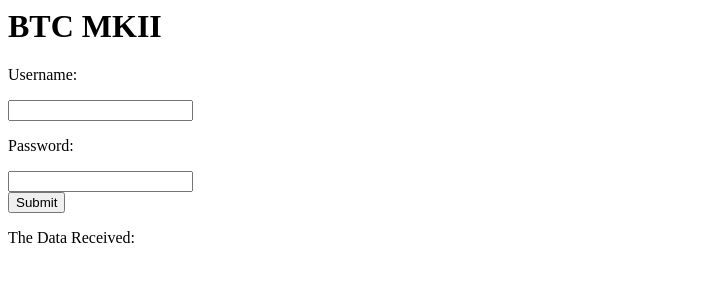
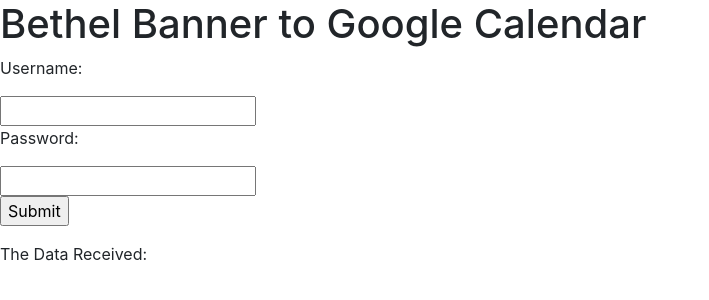
Before and after one commit to gruntygap/btc-mk2, a website: page src/public/html/index.html in a window 1280 px wide. Shown: the whole page, without its empty margins (0-709 px from the left). Drawn offline with nearby package versions, Linux system fonts and the light colour scheme; files that its build step writes are made by us from their sources.

Commit message:
ADDED bootstrap, need to style

```diff
--- a/src/public/html/index.html
+++ b/src/public/html/index.html
@@ -1,14 +1,23 @@
 <html>
 	<head>
+		<!-- Custom favicon -->
 		<link rel="shortcut icon" type="image/x-icon" href="/static/images/favicon.ico"/>
+		<!-- Jquery -->
 		<script src="https://code.jquery.com/jquery-3.4.1.min.js" integrity="sha256-CSXorXvZcTkaix6Yvo6HppcZGetbYMGWSFlBw8HfCJo=" crossorigin="anonymous"></script>
+		<!-- Custom CSS -->
 		<link rel="stylesheet" href="/static/css/index.css">
+		<!-- Basic Js client (used for form submission) -->
 		<script src="/static/js/index.js"></script>
+		<!-- BootStrap Import -->
+		<link rel="stylesheet" href="https://stackpath.bootstrapcdn.com/bootstrap/4.3.1/css/bootstrap.min.css" integrity="sha384-ggOyR0iXCbMQv3Xipma34MD+dH/1fQ784/j6cY/iJTQUOhcWr7x9JvoRxT2MZw1T" crossorigin="anonymous">
+		<script src="https://cdnjs.cloudflare.com/ajax/libs/popper.js/1.14.7/umd/popper.min.js" integrity="sha384-UO2eT0CpHqdSJQ6hJty5KVphtPhzWj9WO1clHTMGa3JDZwrnQq4sF86dIHNDz0W1" crossorigin="anonymous"></script>
+		<script src="https://stackpath.bootstrapcdn.com/bootstrap/4.3.1/js/bootstrap.min.js" integrity="sha384-JjSmVgyd0p3pXB1rRibZUAYoIIy6OrQ6VrjIEaFf/nJGzIxFDsf4x0xIM+B07jRM" crossorigin="anonymous"></script>
+		<!-- Google client -->
 		<script async defer src="/static/js/gclient.js"></script>
 		<script async defer src="https://apis.google.com/js/api.js" onload="this.onload=function(){};handleClientLoad()" onreadystatechange="if (this.readyState === 'complete') this.onload()"></script>
 	</head>
 	<body>
-		<h1>BTC MKII</h1>
+		<h1>Bethel Banner to Google Calendar</h1>
 		<form id="login" enctype="multipart/form-data">
 			<p>Username:</p>
 			<input id="username" name="username" type="text" />
@@ -19,7 +28,7 @@
         </form>
         <div class="loader" style="display: none"></div>
         <div class="disclaimer" style="display: none">Please be patient, this can take up to 20 seconds!<br>Personally, I would blame Bethel and their silly new login page.</div>
-		<div>The Data Received:<div class="results"></div></div>
+		<div>The Data Received:<div><pre><code class="results"></code></div></div>
 		<div class="google">
 			<button id="authorize_button" style="display: none;">Authorize</button>
 			<button id="signout_button" style="display: none;">Sign Out</button>
```
